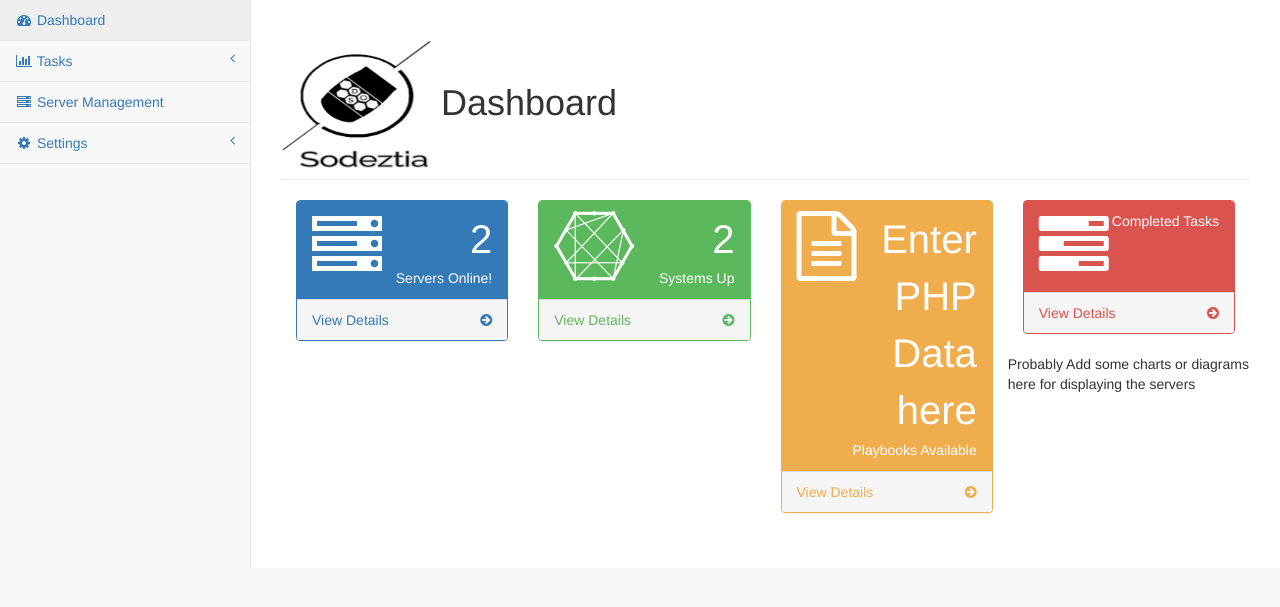
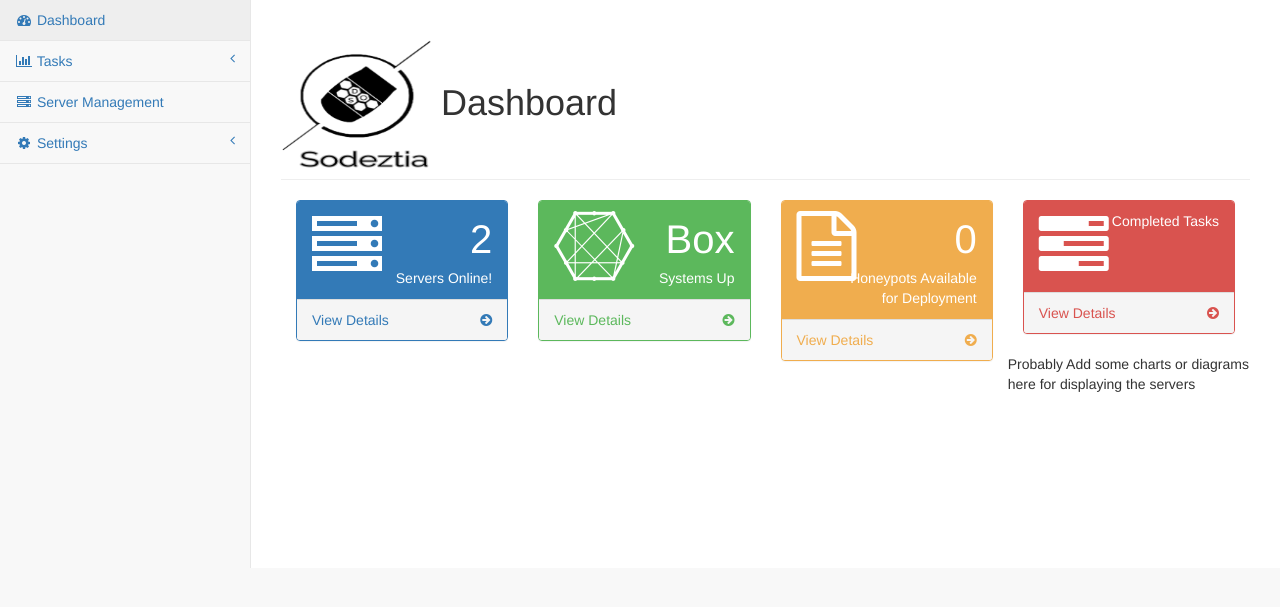
Before and after one commit to Hopyoprop/Sodeztia, a PHP site: page /pages/index.php in a window 1280 px wide. Shown: the part 51-658 px from the top of the page. Run offline with PHP 8.4, Linux system fonts and the light colour scheme; the visitor is signed in with stand-in values (Sample User, id 1); data that the repository does not hold is empty.

Commit message:
Second Update

```diff
--- a/pages/completedtasks.php
+++ b/pages/completedtasks.php
@@ -303,7 +303,6 @@ if (empty($_SESSION["username"])){
                                         <th>Task Name</th>
                                         <th>User</th>
                                         <th>Task Execution Datetime</th>
-                                        <th>Server Selected</th>
                                         <th>Playbook Deployed</th>
                                         <th>Comments</th>
                                     </tr>
@@ -317,7 +316,6 @@ if (empty($_SESSION["username"])){
                                         <td><?php echo $row['nameoftask']; ?></td>
                                         <td><?php echo $row['user']; ?></td>
                                         <td><?php echo $row['taskexecutedtime']; ?></td>
-                                        <td class="center"><?php echo $row['server_selected']; ?></td>
                                         <td class="center"><?php echo $row['playbook_selected']; ?></td>
                                         <td><?php echo $row['comments']; ?></td>
                                     </tr>
--- a/pages/index.php
+++ b/pages/index.php
@@ -50,7 +50,10 @@ if (empty($_SESSION["username"])){
 
     $sql = "SELECT COUNT(*) as 'Tasks' from completed_tasks";
     $result = mysqli_query($db,$sql);
-    $row = mysqli_fetch_assoc($result)
+    $row = mysqli_fetch_assoc($result);
+    $output = shell_exec("sudo ls /home/honeypots/");
+    $honeypots = preg_split("#[\r\n]+#", $output);
+    $noofhoney = sizeof($honeypots)-1;
 ?>
 <body>
     <div id="wrapper">
@@ -315,7 +318,7 @@ if (empty($_SESSION["username"])){
                                     <i class="fa fa-connectdevelop fa-5x"></i>
                                 </div>
                                 <div class="col-xs-9 text-right">
-                                    <div class="huge">2</div>
+                                    <div class="huge">Box</div>
                                     <div>Systems Up</div>
                                 </div>
                             </div>
@@ -337,8 +340,8 @@ if (empty($_SESSION["username"])){
                                     <i class="fa fa-file-text-o fa-5x"></i>
                                 </div>
                                 <div class="col-xs-9 text-right">
-                                    <div class="huge">Enter PHP Data here</div>
-                                    <div>Playbooks Available</div>
+                                    <div class="huge"><?php echo $noofhoney ?></div>
+                                    <div>Honeypots Available for Deployment</div>
                                 </div>
                             </div>
                         </div>
```
Also changed, not shown: pages/jobrun.php (+8 -17 lines), pages/schedule.php (+15 -11 lines).
